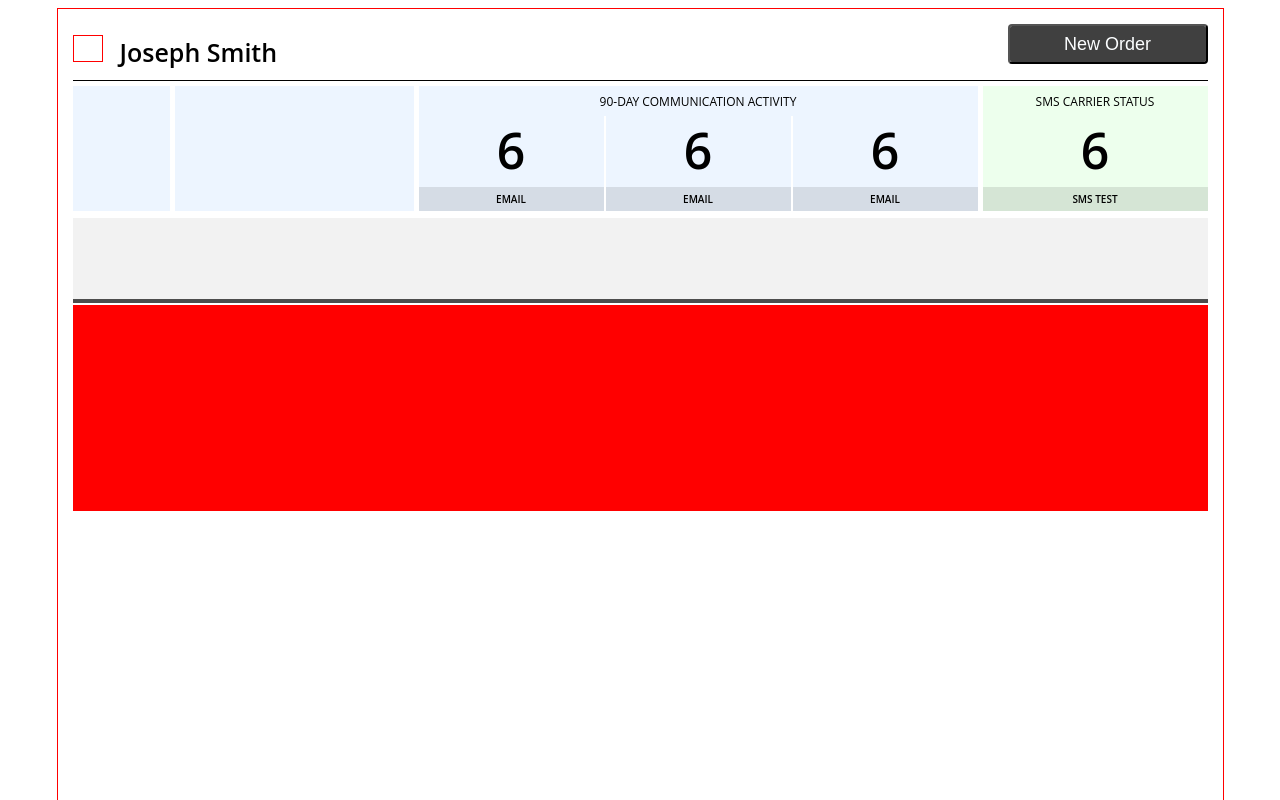
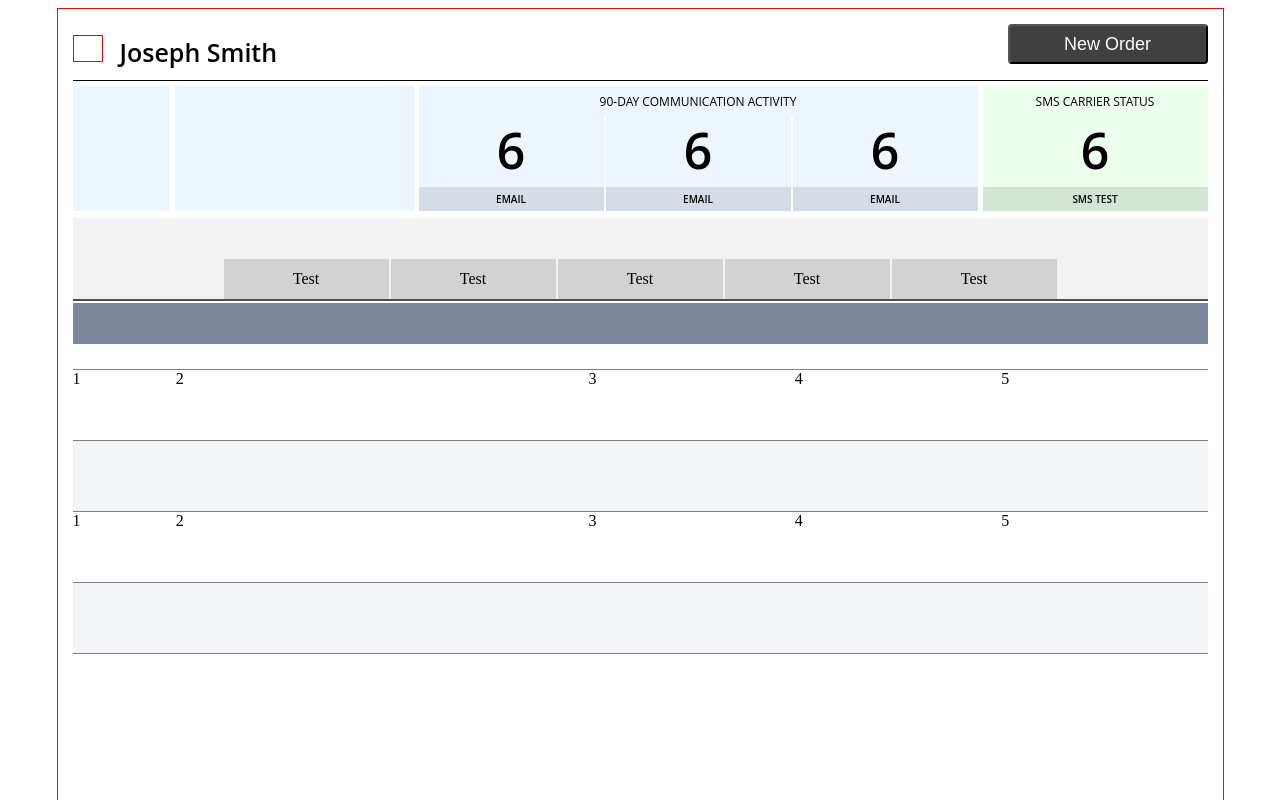
Before and after one commit to christophermorin/evo-test, a React (Vite) app: page / in a window 1280 px wide. Shown: the top 800 px of the page. Built offline with nearby package versions, Linux system fonts and the light colour scheme.

Commit message:
order tables and tabs

```diff
--- a/src/App.css
+++ b/src/App.css
@@ -7,5 +7,5 @@
 }
 
 .divider {
-  border: 2px solid #4D4D4D;
+  border-bottom: 2px solid #4D4D4D;
 }
--- a/src/components/Orders/Orders.tsx
+++ b/src/components/Orders/Orders.tsx
@@ -1,9 +1,35 @@
 import './orders.css'
+
+const orderCount = [1, 2, 3, 4]
+
+const displayOrders = orderCount.map((order, i) => {
+  console.log(i)
+  if (i % 2 !== 0) {
+
+    return (
+      <div key={i} className='order-row' style={{ background: "#F2F4F7" }}></div>
+    )
+  } else {
+    return (
+      <div key={i} className='order-row'>
+        <div>1</div>
+        <div>2</div>
+        <div>3</div>
+        <div>4</div>
+        <div>5</div>
+      </div>
+    )
+  }
+})
 
 function Orders() {
   return (
     <div className='orders-container'>
-
+      <div className='recent-orders'></div>
+      <div className='labels'></div>
+      <div>
+        {displayOrders}
+      </div>
     </div>
   )
 }
--- a/src/components/Orders/orders.css
+++ b/src/components/Orders/orders.css
@@ -1,5 +1,21 @@
 .orders-container {
   height: 206px;
-  background: red 0% 0% no-repeat padding-box;
   margin-top: 2px;
 }
+
+.recent-orders {
+  height: 41px;
+  background: #7D869A 0% 0% no-repeat padding-box;
+}
+
+.labels {
+  height: 25px;
+  border-bottom: 1px solid grey;
+}
+
+.order-row {
+  display: grid;
+  grid-template-columns: 1fr 4fr 2fr 2fr 2fr;
+  height: 70px;
+  border-bottom: 1px solid grey;
+}
--- a/src/components/Tabs/Tabs.tsx
+++ b/src/components/Tabs/Tabs.tsx
@@ -1,9 +1,22 @@
 import './tabs.css'
+
+function Tab() {
+  return (
+    <div className='tab'>
+      Test
+    </div>
+  )
+}
+
 
 function Tabs() {
   return (
     <div className='tabs-container'>
-
+      <Tab />
+      <Tab />
+      <Tab />
+      <Tab />
+      <Tab />
     </div>
 
   )
--- a/src/components/Tabs/tabs.css
+++ b/src/components/Tabs/tabs.css
@@ -1,5 +1,23 @@
 .tabs-container {
+  display: flex;
+  justify-content: center;
+  align-items: flex-end;
+  gap: 2px;
   height: 81px;
   background: #F2F2F2 0% 0% no-repeat padding-box;
   margin-top: 7px;
 }
+
+.tabs-grid {
+  display: grid;
+
+}
+
+.tab {
+  display: flex;
+  justify-content: center;
+  align-items: center;
+  width: 165px;
+  height: 40px;
+  background: #D2D2D2 0% 0% no-repeat padding-box;
+}
```
